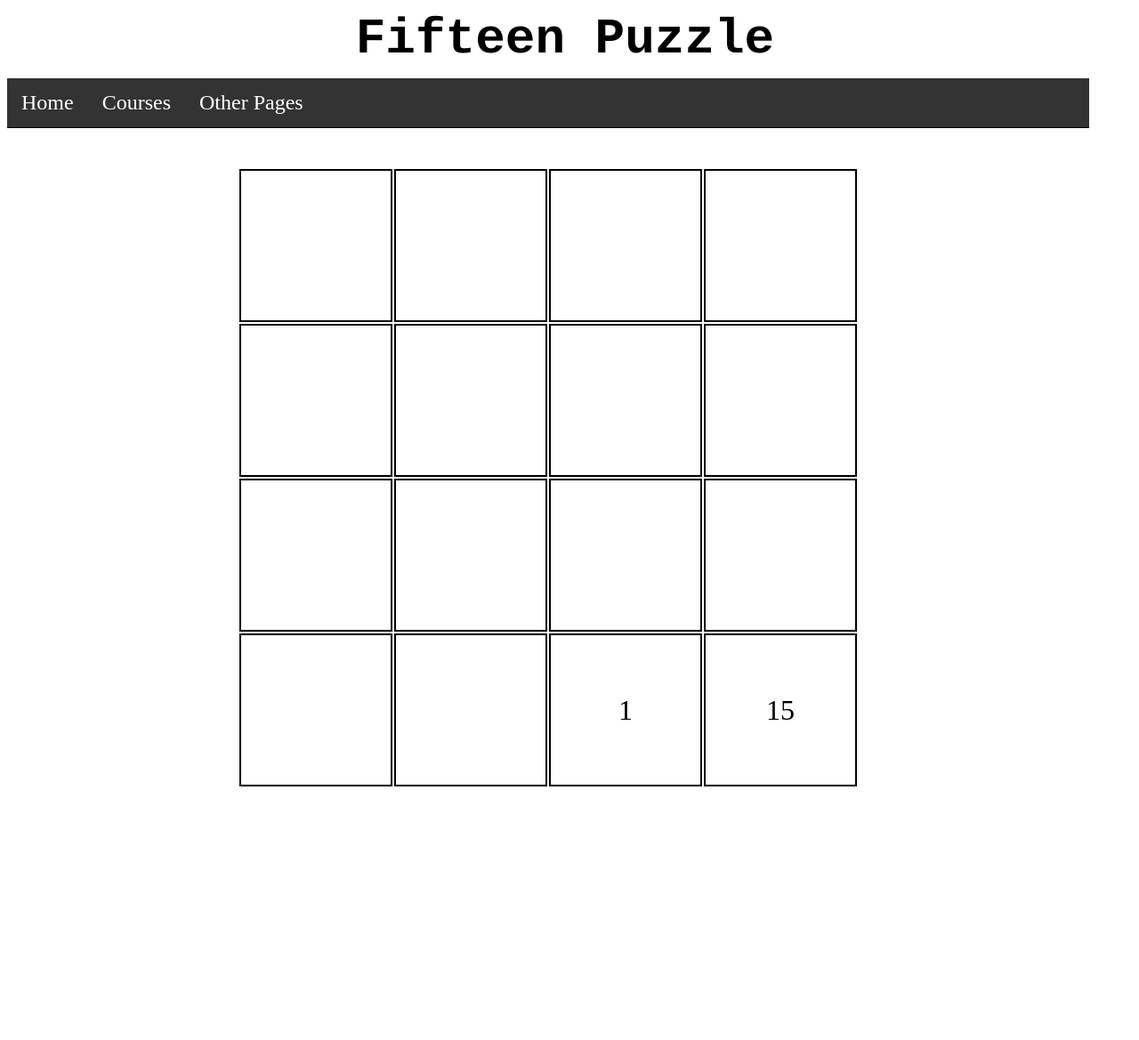
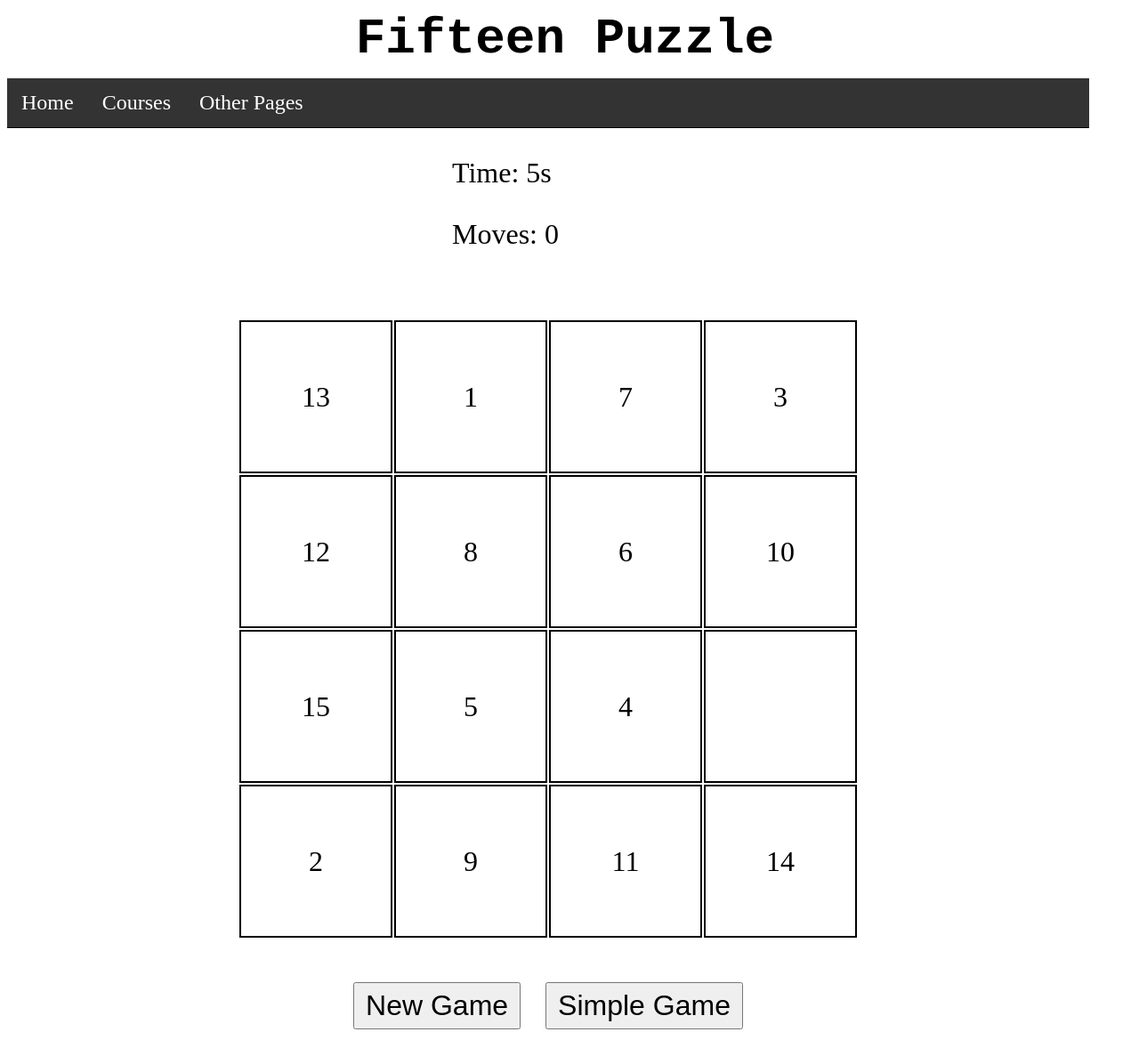
Before and after one commit to Jormogundr/fifteen-puzzle, a plain HTML site: page index.html in a window 1280 px wide. Shown: the whole page at 89% size. Before the commit the page ends 922 px from the top, so only its background shows below. Drawn offline with Linux system fonts and the light colour scheme.

Commit message:
implement reset game and simple game buttons, including board drawing functions, game state init, etc.

```diff
--- a/index.html
+++ b/index.html
@@ -10,6 +10,10 @@
         <title>Fifteen Puzzle - Game</title>
         <link rel="shortcut icon" href="img/favicon.png">
         <link rel="stylesheet" href="styles/index.css">
+
+        <noscript> <h2>To get the most from this website, please enable JavaScript in your browser.</h2> </noscript>
+        <script src="script/game.js"></script>
+        <script src="script/timer.js"></script>
     </head>
     <body>
         <header>
@@ -33,32 +37,43 @@
             </div>
         </header>
         <main>
+            <div id="game_info">
+                <span id="game_time"></span>
+                <span id="game_moves"><p>Moves: 0</p></span>
+            </div>
+
             <table id="game_board">
                 <tr>
-                  <td>&nbsp;</td>
-                  <td>&nbsp;</td>
-                  <td>&nbsp;</td>
-                  <td>&nbsp;</td>
+                  <td id="cell1"><a href="#"></a></td>
+                  <td id="cell2"></td>
+                  <td id="cell3"></td>
+                  <td id="cell4"></td>
                 </tr>
                 <tr>
-                  <td>&nbsp;</td>
-                  <td>&nbsp;</td>
-                  <td>&nbsp;</td>
-                  <td>&nbsp;</td>
+                  <td id="cell5"></td>
+                  <td id="cell6"></td>
+                  <td id="cell7"></td>
+                  <td id="cell8"></td>
                 </tr>
                 <tr>
-                  <td>&nbsp;</td>
-                  <td>&nbsp;</td>
-                  <td>&nbsp;</td>
-                  <td>&nbsp;</td>
+                  <td id="cell9"></td>
+                  <td id="cell10"></td>
+                  <td id="cell11"></td>
+                  <td id="cell12"></td>
                 </tr>
                 <tr>
-                  <td>&nbsp;</td>
-                  <td>&nbsp;</td>
-                  <td>1</td>
-                  <td>15</td>
+                  <td id="cell13"></td>
+                  <td id="cell14"></td>
+                  <td id="cell15"></td>
+                  <td id="cell16"></td>
                 </tr>
               </table>
+
+              <div id="game_buttons">
+                <button type="button" id="button_reset">New Game</button>
+                <button type="button" id="button_simple">Simple Game</button>
+              </div>
+
         </main>
 
         <aside>
--- /dev/null
+++ b/script/game.js
@@ -0,0 +1,117 @@
+"use strict";
+// Move counter
+//document.getElementById("game_moves").innerHTML = "Moves: 0";
+
+// initialize game state by providing a randomly shuffled array with unique elements between 1 and 15
+function initState() {
+    var array = [1, 2, 3, 4, 5, 6, 7, 8, 9, 10, 11, 12, 13, 14, 15, '']
+    let currentIndex = array.length,  randomIndex;
+
+    // While there remain elements to shuffle.
+    while (currentIndex > 0) {
+
+      // Pick a remaining element.
+      randomIndex = Math.floor(Math.random() * currentIndex);
+      currentIndex--;
+
+      // And swap it with the current element.
+      [array[currentIndex], array[randomIndex]] = [
+        array[randomIndex], array[currentIndex]];
+    }
+
+    drawBoard(array)
+    return array;
+}
+
+function drawBoard(state) {
+    var t = document.getElementById("game_board");
+    var trs = t.getElementsByTagName("tr");
+    var tds = null;
+    var idx = 0
+
+    for (var i=0; i<trs.length; i++)
+    {
+        tds = trs[i].getElementsByTagName("td");
+        for (var n=0; n<tds.length;n++)
+        {
+            tds[n].innerHTML = state[idx]
+            idx++
+        }
+    }
+}
+
+// generate the state of game board to move one piece to reach goal
+function simpleState() {
+    var array = [1,2,3,4,5,6,7,8,9,10,11,12,13,14,15,'']
+    var insert_idx = Math.floor(Math.random() * array.length)
+    var i = 0
+    var val = 1
+    console.log(array, array.length, insert_idx)
+    while (i < array.length) {
+        if (i == insert_idx) {
+            array[i] = ''
+            i++
+        }
+        else {
+            array[i] = val
+            i++
+            val++
+        }
+    }
+    console.log(array)
+    drawBoard(array)
+    return array
+
+}
+
+function startGameTimeCount() {
+    // begin tracking time of play
+    var seconds = 1
+    // Update the count down every 1 second
+    return setInterval(function() {
+    document.getElementById("game_time").innerHTML = "Time: " + seconds + "s ";
+    seconds++
+    }, 1000);
+}
+
+function swapTile(state) {
+    // split game state into 2D array for simpler tile selection validation
+    const array = [];
+    while(state.length) array.push(state.splice(0,4));
+    console.log(array, state)
+}
+
+function resetTime(timer) {
+    initState()
+    clearTimeout(timer)
+    startGameTimeCount()
+}
+
+function simpleGame(timer) {
+    simpleState()
+    clearTimeout(timer)
+    startGameTimeCount()
+}
+
+// on successful document load, run the game
+document.addEventListener("DOMContentLoaded", () => {
+    // initialize game
+    let goal = [1, 2, 3, 4, 5, 6, 7, 8, 9, 10, 11, 12, 13, 14, 15, '']
+    var state = initState()
+    console.log( "State is " + state)
+    var timer = startGameTimeCount()
+
+    // handle reset button clicks
+    var reset = document.getElementById("button_reset")
+    reset.addEventListener("click", function() {resetTime(timer)});
+
+    // handle simple game button clicks
+    var reset = document.getElementById("button_simple")
+    reset.addEventListener("click", function() {simpleGame(timer)});
+
+    // handle click events for each tile on board
+    var cell1 = document.getElementById("cell1")
+    reset.addEventListener("click", function() {swapTile(state)});
+
+
+});
--- /dev/null
+++ b/script/timer.js
@@ -0,0 +1,9 @@
+// keep track of time since game started
+var seconds = 1
+// Update the count down every 1 second
+setInterval(function() {
+
+  document.getElementById("game_time").innerHTML = "Time: " + seconds + "s ";
+  seconds++
+
+}, 1000);
--- a/styles/index.css
+++ b/styles/index.css
@@ -32,6 +32,40 @@ table, th, td {
   vertical-align: middle;
   width: 96px;
   height: 96px
+}
+
+#game_info {
+  width: 216px;
+  margin-top: 32px;
+  margin-left: auto;
+  margin-right: auto;
+}
+
+#game_time {
+  font-size: 32px;
+  display: inline-block;
+  margin: 0px;
+}
+
+#game_moves {
+  font-size: 32px;
+  display: inline-block;
+  margin: 0px;
+}
+
+#game_buttons {
+  text-align: center;
+}
+
+#game_buttons button {
+  font-size: 32px;
+  margin: 12px;
+  padding: 6px 12px;
+  cursor: pointer;
+}
+
+#game_board a {
+  display: block;
 }
 
 /* Tweaks to links */
```
